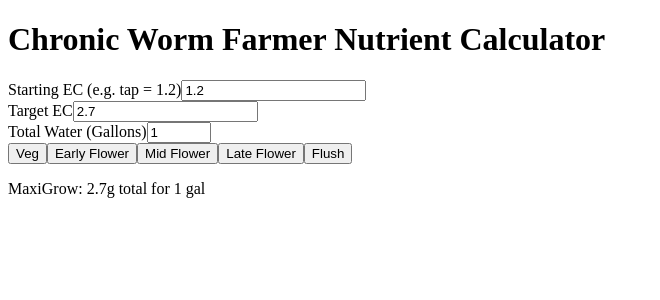
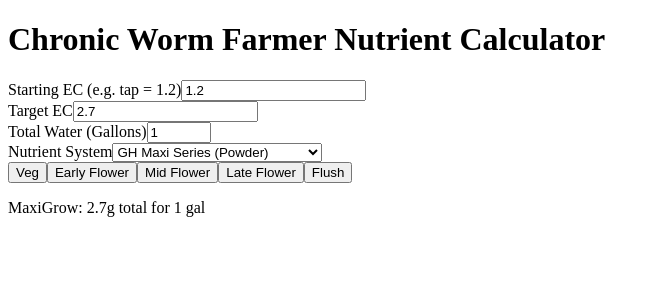
Before and after one commit to Chronic-W-F/Chronic_Worm_Farmer-Nutrient-Calculator-, a Next.js app: page / in a window 1280 px wide. Shown: the top 300 px of the page, without its empty margins (0-660 px from the left). Built offline with nearby package versions, Linux system fonts and the light colour scheme.

Commit message:
Update index.js

```diff
--- a/pages/index.js
+++ b/pages/index.js
@@ -8,52 +8,94 @@
   const [targetEC, setTargetEC] = useState(2.7);
   const [gallons, setGallons] = useState(1);
   const [phase, setPhase] = useState("veg");
-
-  const ratios = {
-    MaxiGrow: 1.8,
-    MaxiBloom: 1.5,
-    KoolBloom: 1.0
-  };
+  const [system, setSystem] = useState("maxi"); // "maxi" or "gh3"
 
   const adjustedEC = Math.max(0, targetEC - startingEC);
 
+  // Base multipliers (grams or mL per EC per gallon)
+  const ratios = {
+    maxi: {
+      MaxiGrow: 1.8,
+      MaxiBloom: 1.5,
+      KoolBloom: 1.0,
+    },
+    gh3: {
+      Micro: 5,
+      Gro: 10,
+      Bloom: 5,
+      KoolBloom: 0,
+    },
+  };
+
   const ecToGrams = (ec, strength) => +(ec * strength * gallons).toFixed(2);
+  const mL = (value) => +(value * gallons).toFixed(1);
 
   const getNutrients = () => {
+    if (system === "maxi") {
       switch (phase) {
         case "veg":
           return {
-          MaxiGrow: ecToGrams(adjustedEC, ratios.MaxiGrow),
+            MaxiGrow: ecToGrams(adjustedEC, ratios.maxi.MaxiGrow),
             MaxiBloom: 0,
             KoolBloom: 0,
           };
         case "early":
           return {
             MaxiGrow: 0,
-          MaxiBloom: ecToGrams(adjustedEC, ratios.MaxiBloom),
+            MaxiBloom: ecToGrams(adjustedEC, ratios.maxi.MaxiBloom),
             KoolBloom: 0,
           };
         case "mid":
           return {
             MaxiGrow: 0,
-          MaxiBloom: ecToGrams(adjustedEC * 0.75, ratios.MaxiBloom),
-          KoolBloom: ecToGrams(adjustedEC * 0.25, ratios.KoolBloom),
+            MaxiBloom: ecToGrams(adjustedEC * 0.75, ratios.maxi.MaxiBloom),
+            KoolBloom: ecToGrams(adjustedEC * 0.25, ratios.maxi.KoolBloom),
           };
         case "late":
           return {
             MaxiGrow: 0,
-          MaxiBloom: ecToGrams(adjustedEC * 0.4, ratios.MaxiBloom),
-          KoolBloom: ecToGrams(adjustedEC * 0.6, ratios.KoolBloom),
-        };
-      case "flush":
-        return {
-          MaxiGrow: 0,
-          MaxiBloom: 0,
-          KoolBloom: 0,
+            MaxiBloom: ecToGrams(adjustedEC * 0.4, ratios.maxi.MaxiBloom),
+            KoolBloom: ecToGrams(adjustedEC * 0.6, ratios.maxi.KoolBloom),
           };
         default:
           return {};
       }
+    } else if (system === "gh3") {
+      // GH 3-Part Medium Feed + KoolBloom
+      switch (phase) {
+        case "veg":
+          return {
+            Micro: mL(5),
+            Gro: mL(10),
+            Bloom: mL(5),
+            KoolBloom: 0,
+          };
+        case "early":
+          return {
+            Micro: mL(5),
+            Gro: mL(5),
+            Bloom: mL(10),
+            KoolBloom: 0,
+          };
+        case "mid":
+          return {
+            Micro: mL(5),
+            Gro: mL(2.5),
+            Bloom: mL(12.5),
+            KoolBloom: mL(2.5),
+          };
+        case "late":
+          return {
+            Micro: mL(5),
+            Gro: 0,
+            Bloom: mL(15),
+            KoolBloom: mL(5),
+          };
+        default:
+          return {};
+      }
+    }
+    return {};
   };
 
   const nutrients = getNutrients();
@@ -77,22 +119,20 @@
         <Input type="number" step="1" min="1" max="100" value={gallons} onChange={(e) => setGallons(Math.min(100, Math.max(1, parseInt(e.target.value))))} />
       </div>
 
+      <div className="mb-4">
+        <Label>Nutrient System</Label>
+        <select value={system} onChange={(e) => setSystem(e.target.value)} className="w-full border border-gray-300 rounded-md px-3 py-2 text-sm">
+          <option value="maxi">GH Maxi Series (Powder)</option>
+          <option value="gh3">GH 3-Part + KoolBloom (Liquid)</option>
+        </select>
+      </div>
+
       <div className="mb-4 space-x-2">
-        <button onClick={() => setPhase("veg")} className="px-3 py-1 text-sm rounded-md border border-gray-300 bg-gray-100 hover:bg-gray-200">
-          Veg
-        </button>
-        <button onClick={() => setPhase("early")} className="px-3 py-1 text-sm rounded-md border border-gray-300 bg-gray-100 hover:bg-gray-200">
-          Early Flower
-        </button>
-        <button onClick={() => setPhase("mid")} className="px-3 py-1 text-sm rounded-md border border-gray-300 bg-gray-100 hover:bg-gray-200">
-          Mid Flower
-        </button>
-        <button onClick={() => setPhase("late")} className="px-3 py-1 text-sm rounded-md border border-gray-300 bg-gray-100 hover:bg-gray-200">
-          Late Flower
-        </button>
-        <button onClick={() => setPhase("flush")} className="px-3 py-1 text-sm rounded-md border border-gray-300 bg-gray-100 hover:bg-gray-200">
-          Flush
-        </button>
+        <button onClick={() => setPhase("veg")} className="px-3 py-1 text-sm rounded-md border border-gray-300 bg-gray-100 hover:bg-gray-200">Veg</button>
+        <button onClick={() => setPhase("early")} className="px-3 py-1 text-sm rounded-md border border-gray-300 bg-gray-100 hover:bg-gray-200">Early Flower</button>
+        <button onClick={() => setPhase("mid")} className="px-3 py-1 text-sm rounded-md border border-gray-300 bg-gray-100 hover:bg-gray-200">Mid Flower</button>
+        <button onClick={() => setPhase("late")} className="px-3 py-1 text-sm rounded-md border border-gray-300 bg-gray-100 hover:bg-gray-200">Late Flower</button>
+        <button onClick={() => setPhase("flush")} className="px-3 py-1 text-sm rounded-md border border-gray-300 bg-gray-100 hover:bg-gray-200">Flush</button>
       </div>
 
       <Card>
@@ -101,9 +141,13 @@
             <p className="text-center">No nutrients – Flush phase</p>
           ) : (
             <>
-              {nutrients.MaxiGrow > 0 && <p>MaxiGrow: {nutrients.MaxiGrow}g total for {gallons} gal</p>}
-              {nutrients.MaxiBloom > 0 && <p>MaxiBloom: {nutrients.MaxiBloom}g total for {gallons} gal</p>}
-              {nutrients.KoolBloom > 0 && <p>KoolBloom: {nutrients.KoolBloom}g total for {gallons} gal</p>}
+              {Object.entries(nutrients).map(([key, value]) =>
+                value > 0 ? (
+                  <p key={key}>
+                    {key}: {value}{system === "maxi" ? "g" : "mL"} total for {gallons} gal
+                  </p>
+                ) : null
+              )}
             </>
           )}
         </CardContent>
```
Lines whose indentation alone changed are shown as unchanged.
